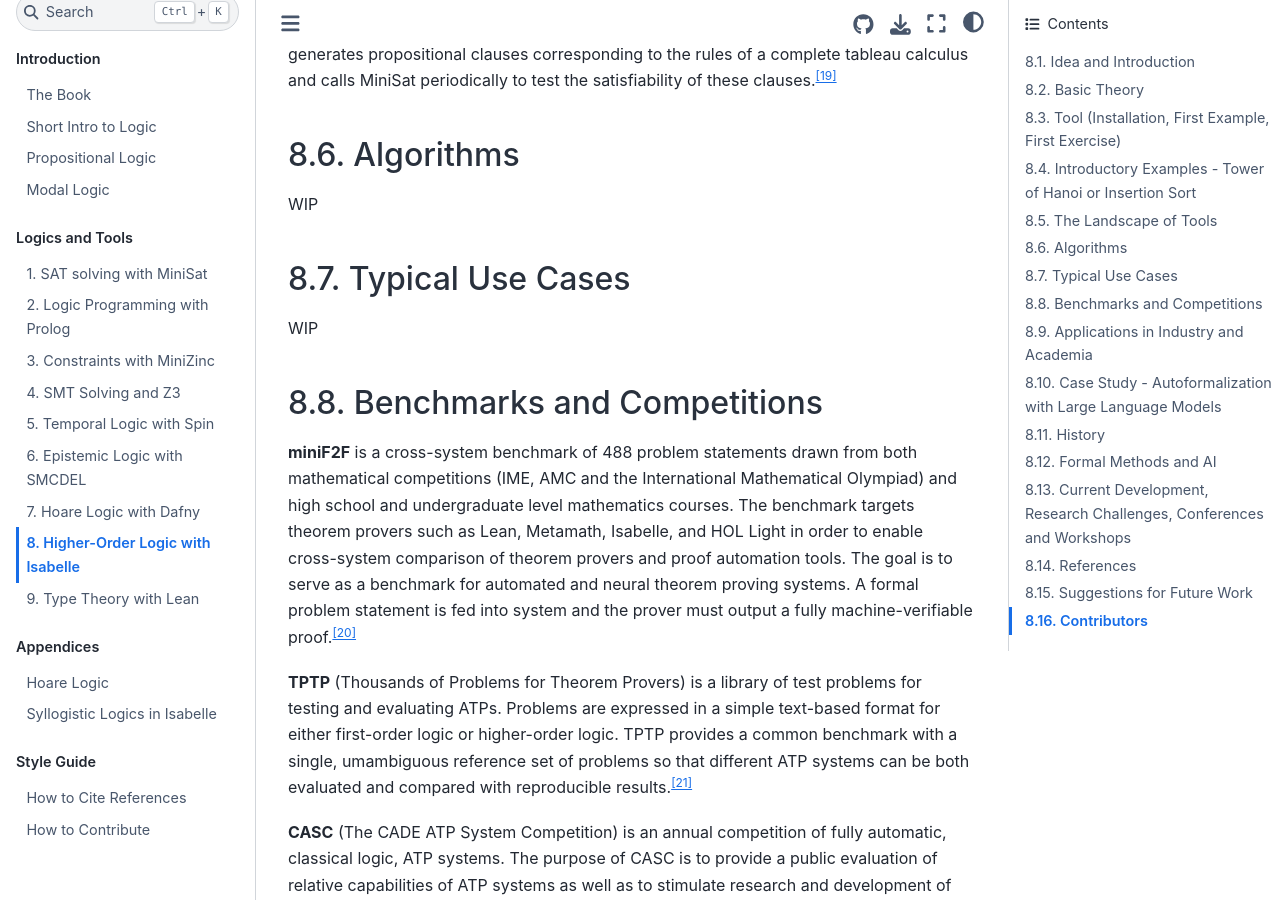
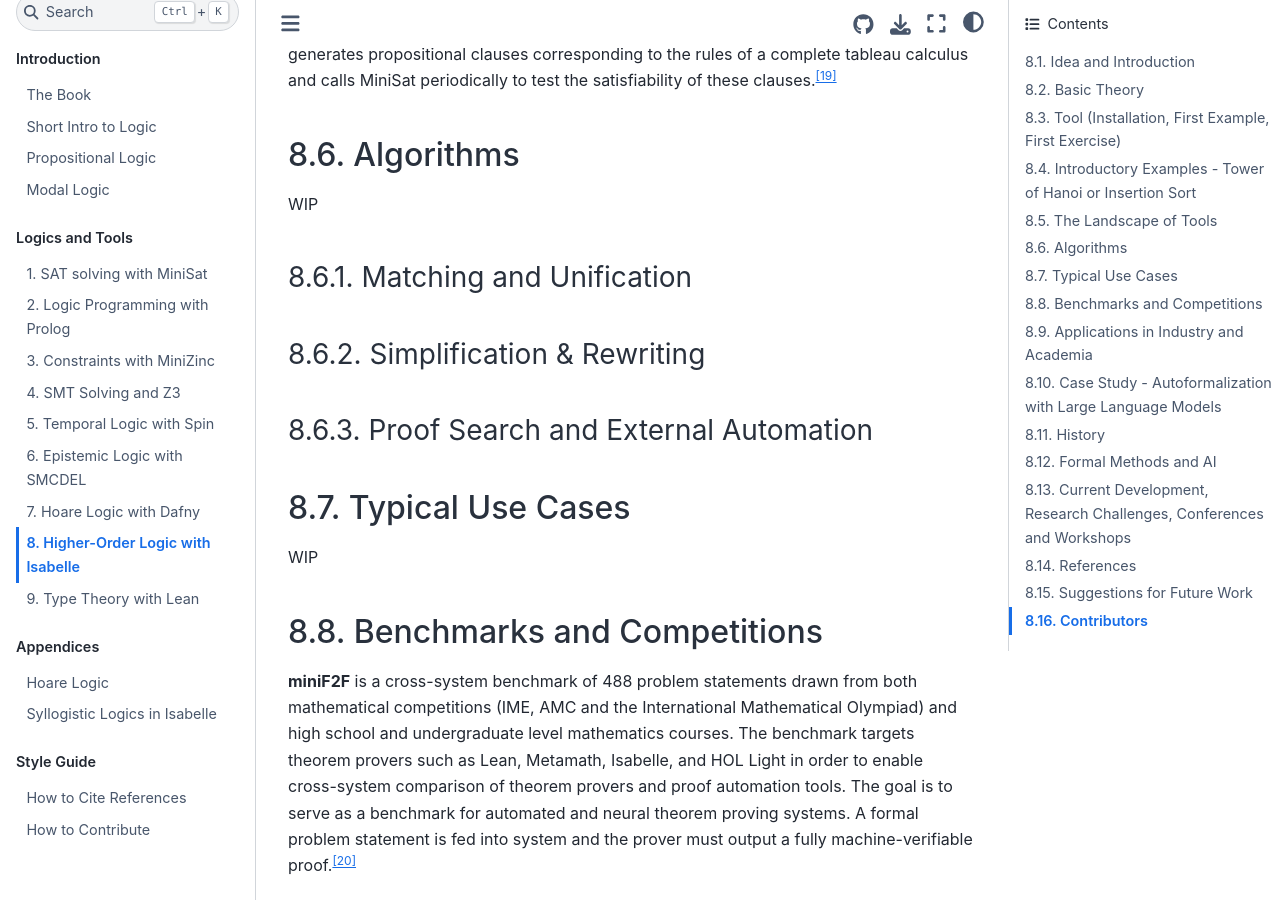
Before and after one commit to LEAP-at-Chapman/CPSC-510-Logical-Foundations-of-Computing, a Jupyter Book: the page built from content/10-higher-order-logic.md, in a window 1280 px wide and 900 px high, scrolled down 6809 px. Built offline with Jupyter Book 1.0.4 settings and Sphinx 7.4.7 and the Sphinx Book theme 1.1.4, drawn with Linux system fonts in a browser that asks for light colours; part of the change alters nothing that is shown.

Commit message:
8.6 Algorithms Scaffolding

```diff
--- a/content/10-higher-order-logic.md
+++ b/content/10-higher-order-logic.md
@@ -236,7 +236,45 @@ WIP
 
 WIP
 
-<!-- (may need to strip some of the stuff from basic theory for this?) -->
+### Matching and Unification
+
+<!-- This is the engine that lets the system fit rules to goals.
+Unification (especially first-order and higher-order patterns) is the key algorithm that determines how variables in rules or lemmas can be instantiated to match the current proof goal or subgoal. In Isabelle/HOL, unification drives rule application, tactic behavior, and many automation steps, linking the declarative inference rules to concrete proof steps.
+
+What to cover
+	•	First-order unification basics
+	•	Pattern unification in HOL context
+	•	How unification enables lemma instantiation and rule application
+
+Why this matters
+	•	It’s the bridge from abstract inference rules to concrete uses in proofs. -->
+
+### Simplification & Rewriting
+
+<!-- This is the core term-engine that most automated tactics rely on.
+
+The simplifier in Isabelle/HOL repeatedly applies rewrite rules — typically equational theorems — to simplify terms. This involves heuristics such as term ordering and conditional rewriting, which make it efficient and prevent infinite rewriting loops. The simplifier is used by tactics like simp and underpins many other automatic proof methods.
+
+What to cover
+	•	Term rewriting as a mechanical simplification algorithm
+	•	Conditional rewriting and simplification strategies
+	•	How this intersects with automation (simp, auto, etc.) -->
+
+### Proof Search and External Automation
+
+<!-- This covers the practical automation layer that makes Isabelle powerful in real use.
+
+Isabelle/HOL provides algorithms that integrate internal proof search with powerful external solvers. A standout example is Sledgehammer, which heuristically selects relevant facts from the context, encodes goals for external automatic theorem provers (ATPs) and SMT solvers, and reconstructs validated proofs back inside Isabelle so that trust remains intact.  ￼
+
+This class also includes:
+	•	Invocation and reconstruction of external ATP/SMT proofs
+	•	Built-in general search strategies (e.g., resolution-style search)
+	•	Tactics like auto, blast, and the Metis integration that systematically explore proof alternatives
+
+What to cover
+	•	Idea of heuristically guided search
+	•	Integration with external solvers and reconstruction
+	•	How this differs from the pure logic core -->
 
 ## Typical Use Cases
 
```
